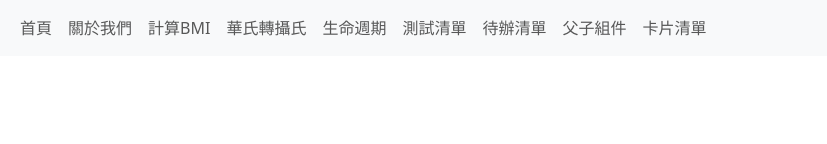
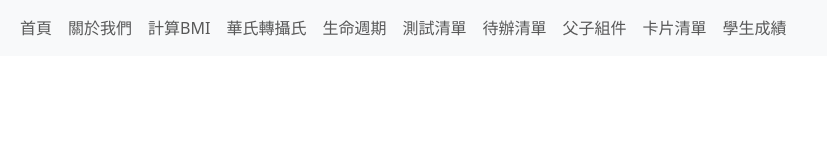
Before and after one commit to ethon92/vue-project, a Vue app: page / in a window 1280 px wide. Shown: the top 144 px of the page, without its empty margins (0-827 px from the left). Built offline with nearby package versions, Linux system fonts and the light colour scheme.

Commit message:
add ScoreTable to router and add its keys

```diff
--- a/src/App.vue
+++ b/src/App.vue
@@ -35,6 +35,9 @@ import Demo from './components/Demo/Demo8.vue';
           <li class="nav-item">
             <RouterLink :to="{ 'name': 'CardList' }" class="nav-link">卡片清單</RouterLink>
           </li>
+          <li class="nav-item">
+            <RouterLink :to="{ 'name': 'ScoreTable' }" class="nav-link">學生成績</RouterLink>
+          </li>
         </ul>
       </div>
     </div>
--- a/src/router/index.js
+++ b/src/router/index.js
@@ -12,6 +12,7 @@ import DemoList from "@/views/DemoList.vue";
 import ToDoList from "@/views/ToDoList.vue";
 import Parent from '@/views/Parent.vue';
 import CardList from '@/views/CardList.vue';
+import ScoreTable from "@/views/ScoreTable.vue";
 
 const routes = [
   {
@@ -73,6 +74,11 @@ const routes = [
     name: "CardList"
   },
   {
+    path: "/ScoreTable",
+    component: ScoreTable,
+    name: "ScoreTable"
+  },
+  {
     path: "/:pathMatch(.*)*",
     component: NotFound,
     name: "NotFound",
```
